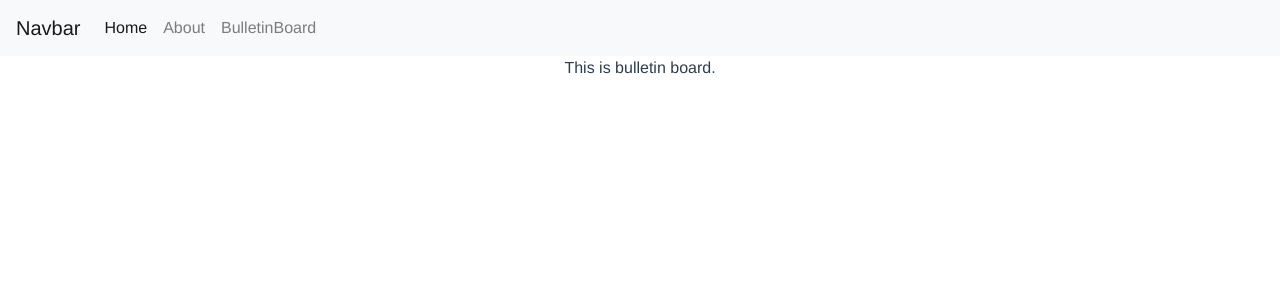
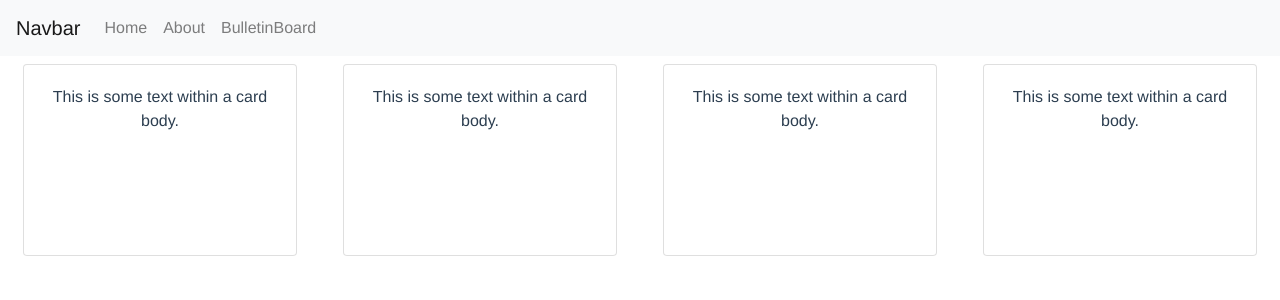
Before and after one commit to piggaycheng/AnimalForest, a Vue app: page /#/bulletin_board in a window 1280 px wide. Shown: the top 300 px of the page. Built offline with nearby package versions, Linux system fonts and the light colour scheme.

Commit message:
add sticky note component

```diff
--- a/public/index.html
+++ b/public/index.html
@@ -7,10 +7,10 @@
 	<meta name="viewport" content="width=device-width,initial-scale=1.0">
 	<link rel="icon" href="<%= BASE_URL %>favicon.ico">
 	<title><%= htmlWebpackPlugin.options.title %></title>
-	<script src="https://code.jquery.com/jquery-3.4.1.min.js" integrity="sha384-J6qa4849blE2+poT4WnyKhv5vZF5SrPo0iEjwBvKU7imGFAV0wwj1yYfoRSJoZ+n" crossorigin="anonymous"></script>
+	<script src="https://code.jquery.com/jquery-3.4.1.slim.min.js" integrity="sha384-J6qa4849blE2+poT4WnyKhv5vZF5SrPo0iEjwBvKU7imGFAV0wwj1yYfoRSJoZ+n" crossorigin="anonymous"></script>
 	<script src="https://cdn.jsdelivr.net/npm/popper.js@1.16.0/dist/umd/popper.min.js" integrity="sha384-Q6E9RHvbIyZFJoft+2mJbHaEWldlvI9IOYy5n3zV9zzTtmI3UksdQRVvoxMfooAo" crossorigin="anonymous"></script>
 	<script src="https://stackpath.bootstrapcdn.com/bootstrap/4.4.1/js/bootstrap.min.js" integrity="sha384-wfSDF2E50Y2D1uUdj0O3uMBJnjuUD4Ih7YwaYd1iqfktj0Uod8GCExl3Og8ifwB6" crossorigin="anonymous"></script>
-	<link rel="stylesheet" href="https://stackpath.bootstrapcdn.com/bootstrap/4.3.1/css/bootstrap.min.css" integrity="sha384-ggOyR0iXCbMQv3Xipma34MD+dH/1fQ784/j6cY/iJTQUOhcWr7x9JvoRxT2MZw1T" crossorigin="anonymous">
+	<link rel="stylesheet" href="https://stackpath.bootstrapcdn.com/bootstrap/4.4.1/css/bootstrap.min.css" integrity="sha384-Vkoo8x4CGsO3+Hhxv8T/Q5PaXtkKtu6ug5TOeNV6gBiFeWPGFN9MuhOf23Q9Ifjh" crossorigin="anonymous">
 </head>
 
 <body>
--- a/src/components/Navbar.vue
+++ b/src/components/Navbar.vue
@@ -6,7 +6,7 @@
 		</button>
 		<div class="collapse navbar-collapse" id="navbarNav">
 			<ul class="navbar-nav">
-				<li class="nav-item active">
+				<li class="nav-item">
 					<router-link class="nav-link" to="/">Home</router-link>
 				</li>
 				<li class="nav-item">
--- /dev/null
+++ b/src/components/StickyNote.vue
@@ -0,0 +1,36 @@
+<template>
+    <div class="col-md-3">
+        <div class="card">
+            <div class="card-body" @mouseover.stop="hover($event, true)" @mouseout.stop="hover($event, false)">
+                This is some text within a card body.
+            </div>
+        </div>
+    </div>
+</template>
+
+<script>
+export default {
+    name: 'StickyNote',
+    data: function () {
+        return {
+            isHovering: false,
+        }
+    },
+    methods: {
+        hover(e, isHovering) {
+            if(isHovering) {
+                e.target.parentElement.classList += ' shadow bg-white rounded';
+            } else {
+                e.target.parentElement.className = 'card';
+            }
+        }
+    },
+}
+</script>
+
+<style>
+.card {
+    margin: 0.5rem;
+    min-height: 12rem;
+}
+</style>
--- a/src/views/BulletinBoard.vue
+++ b/src/views/BulletinBoard.vue
@@ -1,7 +1,28 @@
 <template>
-	<div class="bulletin-board">
-
-		This is bulletin board.
-
+	<div class="bulletin-board container-fluid">
+		<div class="row">
+			<StickyNote></StickyNote>
+			<StickyNote></StickyNote>
+			<StickyNote></StickyNote>
+			<StickyNote></StickyNote>
+		</div>
 	</div>
 </template>
+
+<script>
+// @ is an alias to /src
+import StickyNote from '@/components/StickyNote.vue'
+
+export default {
+	name: 'BulletinBoard',
+	components: {
+		StickyNote
+	}
+}
+</script>
+
+<style>
+.row {
+    min-height: 12rem;
+}
+</style>
```
